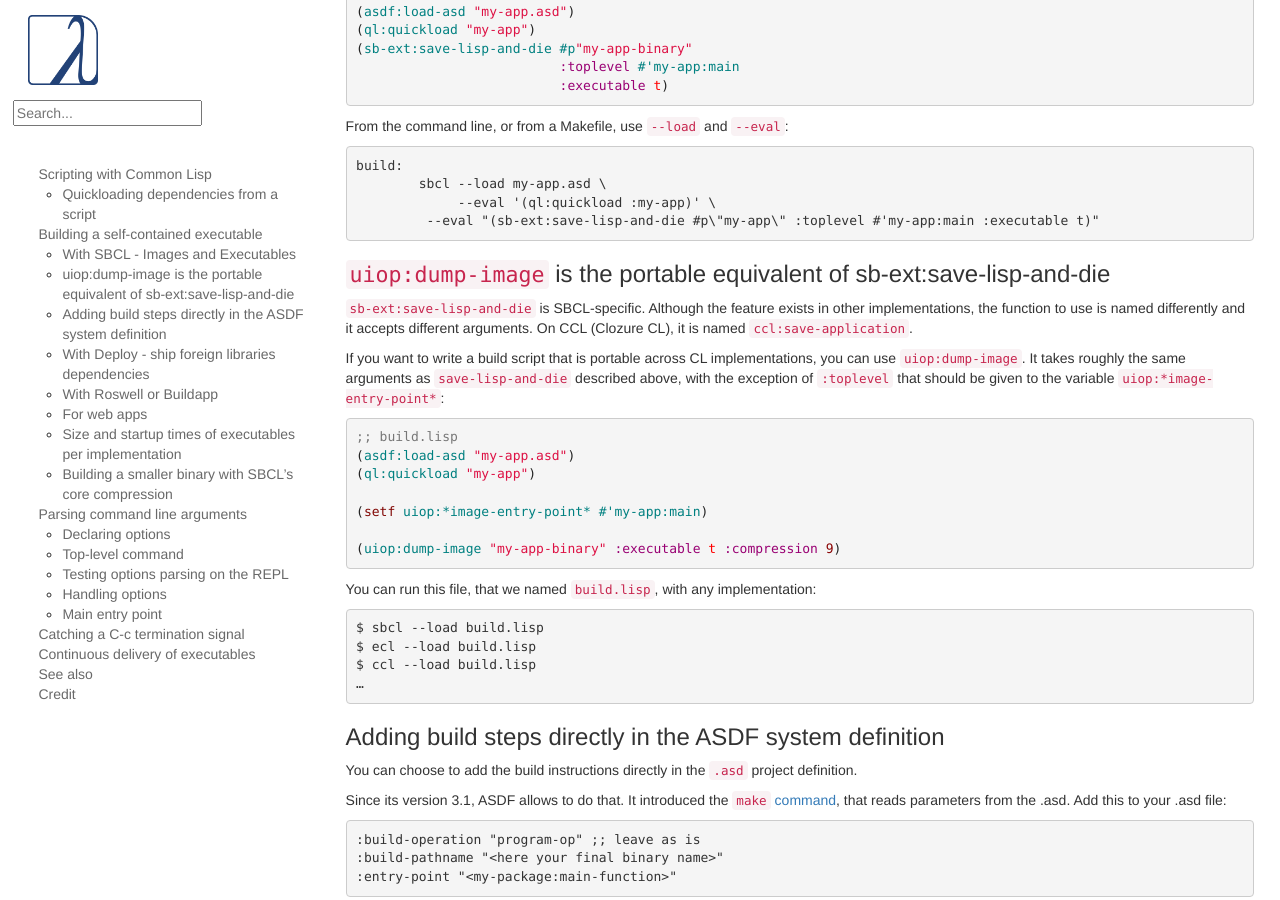
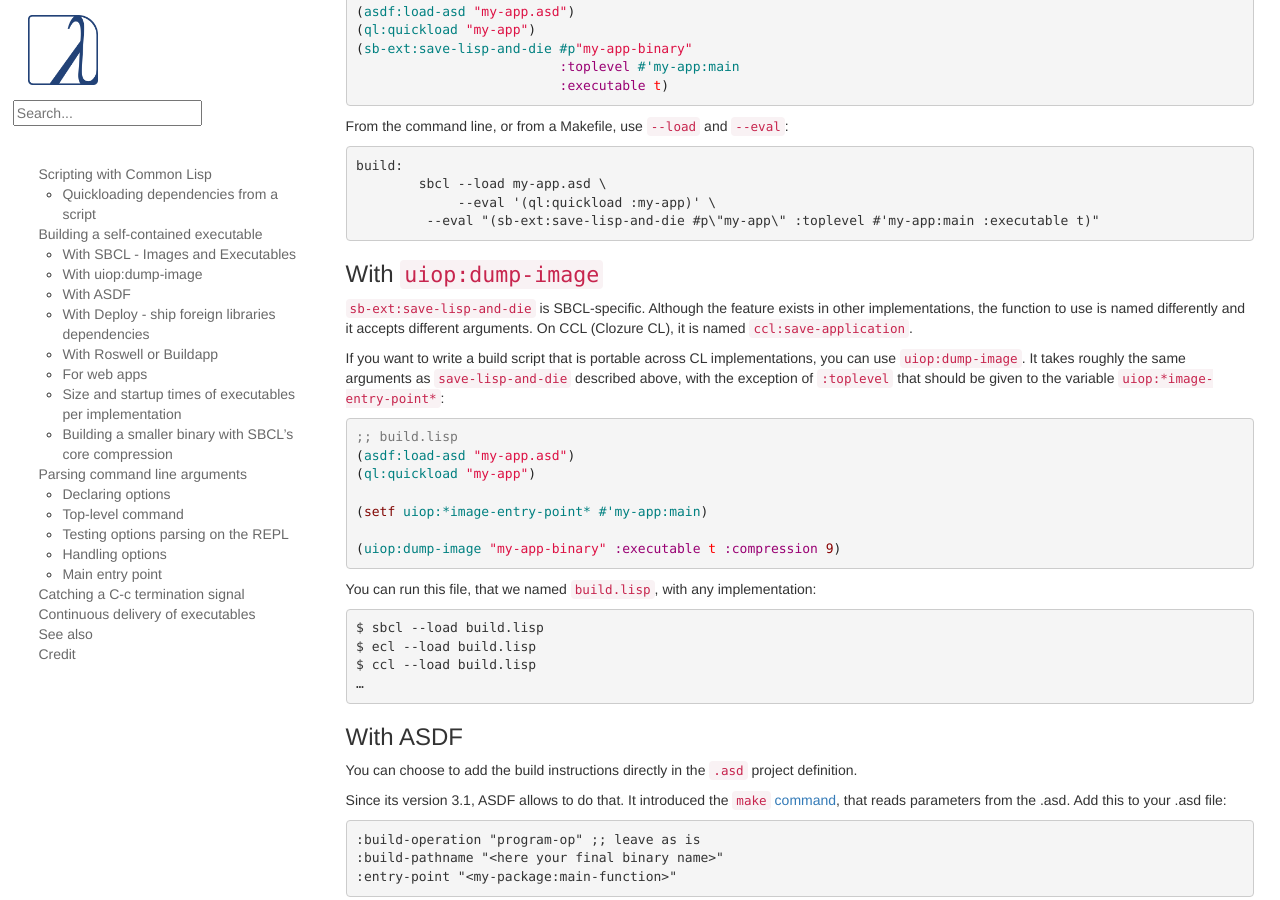
Before and after one commit to LispCookbook/cl-cookbook, a Jekyll site: the page built from scripting.md, in a window 1280 px wide and 900 px high, scrolled down 2260 px. Built offline with Jekyll 4.4.1, drawn with Linux system fonts in a browser that asks for light colours.

Commit message:
(minor) scripting shorter subtitles

````diff
--- a/scripting.md
+++ b/scripting.md
@@ -157,7 +157,7 @@ build:
          --eval "(sb-ext:save-lisp-and-die #p\"my-app\" :toplevel #'my-app:main :executable t)"
 ```
 
-### `uiop:dump-image` is the portable equivalent of sb-ext:save-lisp-and-die
+### With `uiop:dump-image`
 
 `sb-ext:save-lisp-and-die` is SBCL-specific. Although the feature
 exists in other implementations, the function to use is named
@@ -188,7 +188,7 @@ You can run this file, that we named `build.lisp`, with any implementation:
     …
 
 
-### Adding build steps directly in the ASDF system definition
+### With ASDF
 
 You can choose to add the build instructions directly in the `.asd` project definition.
 
````
